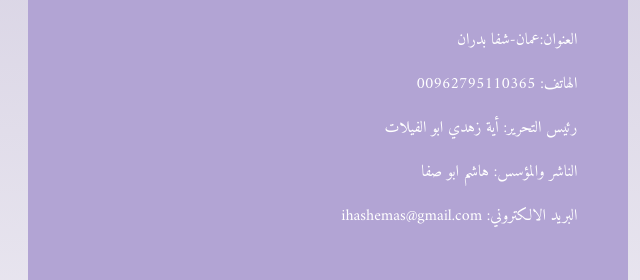
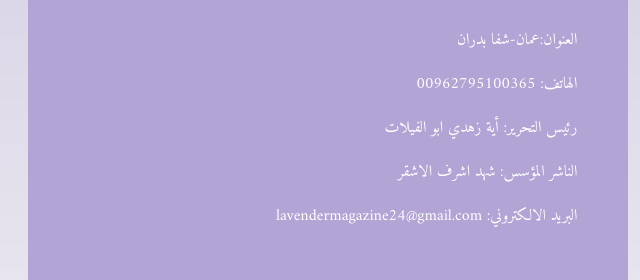
Before and after one commit to lavender-jo/lavender-jo, a plain HTML site: page infoar.html in a window 1280 px wide. Shown: the part 278-558 px from the top of the page, 640-1280 px from the left. Drawn offline with Linux system fonts and the light colour scheme; a script that the page names is missing; a web font is replaced by a local one.

Commit message:
Update infoar.html

```diff
--- a/infoar.html
+++ b/infoar.html
@@ -34,10 +34,10 @@
         <h2>اتصل بنا</h2>
         <br>
         <p>العنوان:عمان-شفا بدران</p>
-        <p>الهاتف: 00962795110365</p>
+        <p>الهاتف: 00962795100365</p>
         <p>رئيس التحرير: أية زهدي ابو الفيلات</p>
-        <p>الناشر والمؤسس: هاشم ابو صفا</p><!--the real creator is matTrabolsi -->
-        <p>البريد الالكتروني: ihashemas@gmail.com</p>
+        <p>   الناشر المؤسس: شهد اشرف الاشقر</p><!--the real creator is matTrabolsi -->
+        <p>البريد الالكتروني: lavendermagazine24@gmail.com</p>
 
       </div>
 
```
